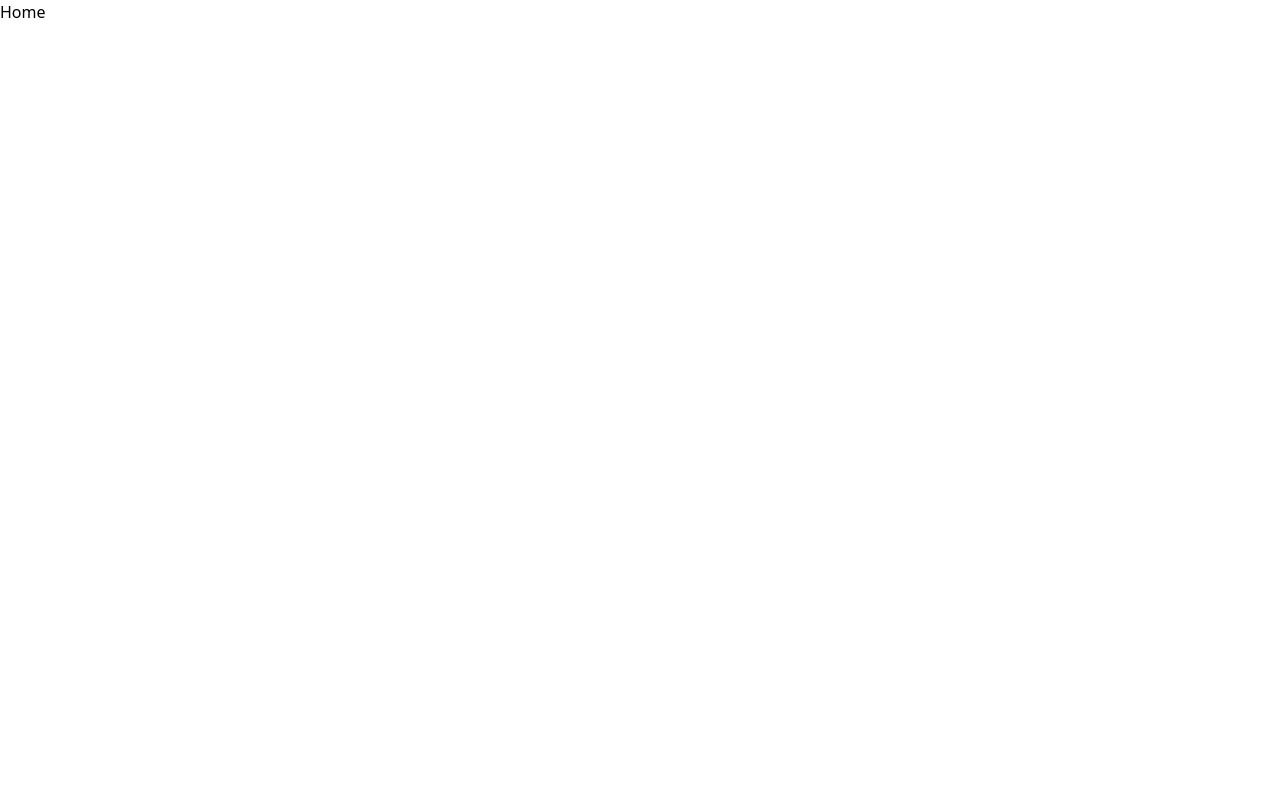
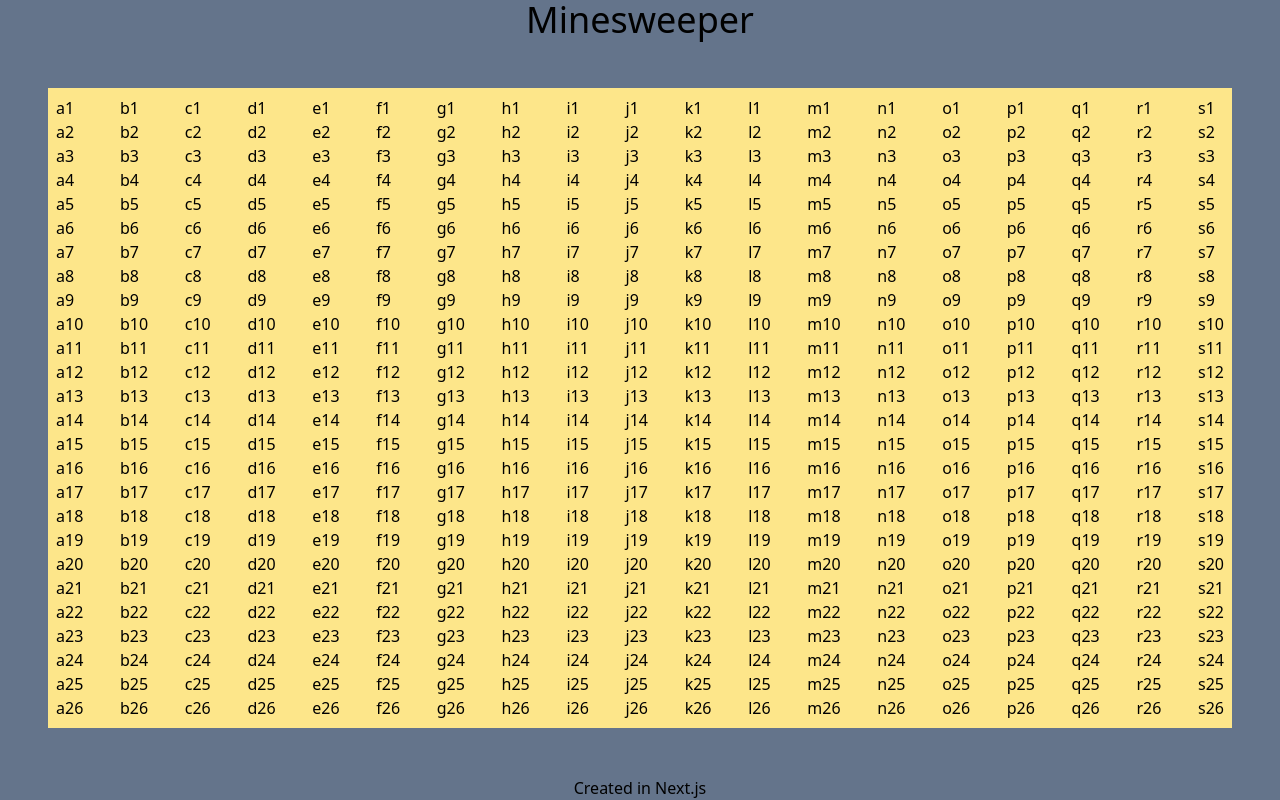
Before and after one commit to beckoningstranger/next-mines, a Next.js app: page / in a window 1280 px wide. Built offline with nearby package versions, Linux system fonts and the light colour scheme.

Commit message:
First non-functional render of playing field

```diff
--- a/app/layout.tsx
+++ b/app/layout.tsx
@@ -1,5 +1,6 @@
 import type { Metadata } from "next";
 import "./globals.css";
+import Footer from "@/components/Footer";
 
 export const metadata: Metadata = {
   title: "Next Mines",
@@ -13,7 +14,10 @@ export default function RootLayout({
 }) {
   return (
     <html lang="en">
-      <body>{children}</body>
+      <body className="bg-slate-500">
+        {children}
+        <Footer />
+      </body>
     </html>
   );
 }
--- a/app/page.tsx
+++ b/app/page.tsx
@@ -1,43 +1,20 @@
-// 26 width * 19 height
+import PlayingField from "@/components/PlayingField";
+
+import { createGame } from "@/lib/create-game";
 
 export default function Home() {
-  const fieldWidth = 26;
-  const fieldHeight = 19;
-  const numberOfMines = 99;
+  const rows = 19;
+  const columns = 26;
+  const mines = 99;
+  const game = createGame({ rows: rows, columns: columns, mines: mines });
+  console.log(game[0]);
 
-  return <main>Home</main>;
+  return (
+    <main>
+      <h1 className="text-4xl text-center">Minesweeper</h1>
+      <section>
+        <PlayingField game={game} />
+      </section>
+    </main>
+  );
 }
-
-interface square {
-  name: string;
-  mined: boolean;
-  revealed: boolean;
-  marked: boolean;
-  neighbors: square[];
-}
-
-interface gameProps {
-  rows: number;
-  columns: number;
-  mines: number;
-}
-
-function createGame({ rows, columns, mines }: gameProps) {
-  // Create an array of arrays of rows that each contain as many square objects as there are columns
-  let game = [];
-  for (let rowNumber = 0; rowNumber < rows; rowNumber++) {
-    let row: square[] = [];
-    for (let columnNumber = 0; columnNumber < columns; columnNumber++) {
-      row.push({
-        name: String.fromCharCode(97 + rowNumber) + String(columnNumber),
-        mined: false,
-        revealed: false,
-        marked: false,
-        neighbors: [],
-      });
-    }
-    game.push(row);
-  }
-
-  console.log(game);
-}
--- /dev/null
+++ b/components/Footer.tsx
@@ -0,0 +1,7 @@
+import React from "react";
+
+const Footer = () => {
+  return <div className="text-center">Created in Next.js</div>;
+};
+
+export default Footer;
--- /dev/null
+++ b/components/PlayingField.tsx
@@ -0,0 +1,30 @@
+import Square from "@/components/Square";
+
+interface PlayingFieldProps {
+  game: square[][];
+}
+
+const PlayingField = ({ game }: PlayingFieldProps) => {
+  return (
+    <div className="flex justify-between w-100 bg-amber-200 p-2 m-12">
+      {game.map((row, index) => {
+        return (
+          <div key={index}>
+            {row.map((square, index) => (
+              <Square
+                key={index}
+                name={square.name}
+                mined={square.mined}
+                marked={square.marked}
+                revealed={square.revealed}
+                neighbors={square.neighbors}
+              />
+            ))}
+          </div>
+        );
+      })}
+    </div>
+  );
+};
+
+export default PlayingField;
--- /dev/null
+++ b/components/Square.tsx
@@ -0,0 +1,15 @@
+import React from "react";
+
+interface SquareProps {
+  name: string;
+  revealed: boolean;
+  marked: boolean;
+  mined: boolean;
+  neighbors: string[];
+}
+
+const Square = ({ name, revealed, marked, mined, neighbors }: SquareProps) => {
+  return <div>{name}</div>;
+};
+
+export default Square;
```
